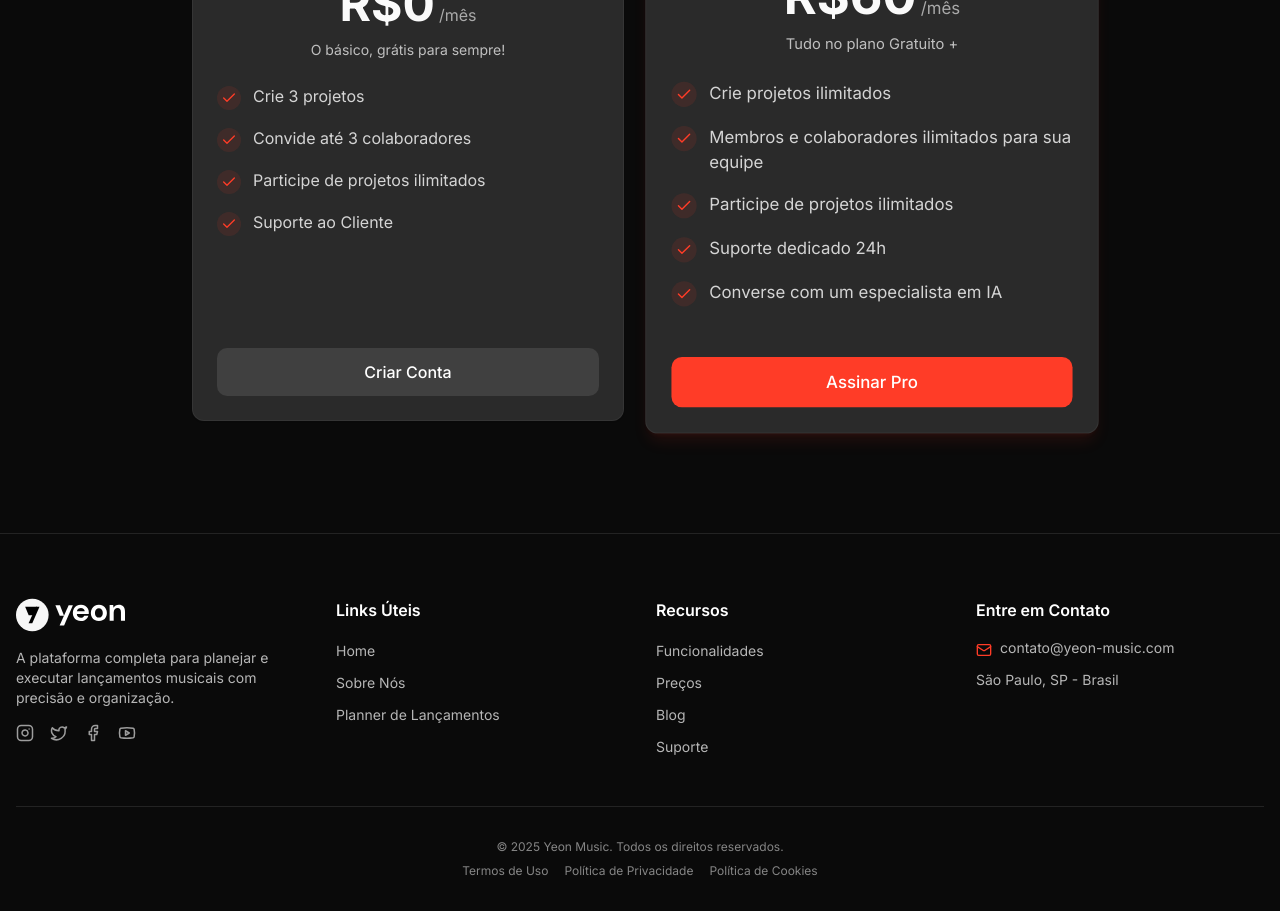
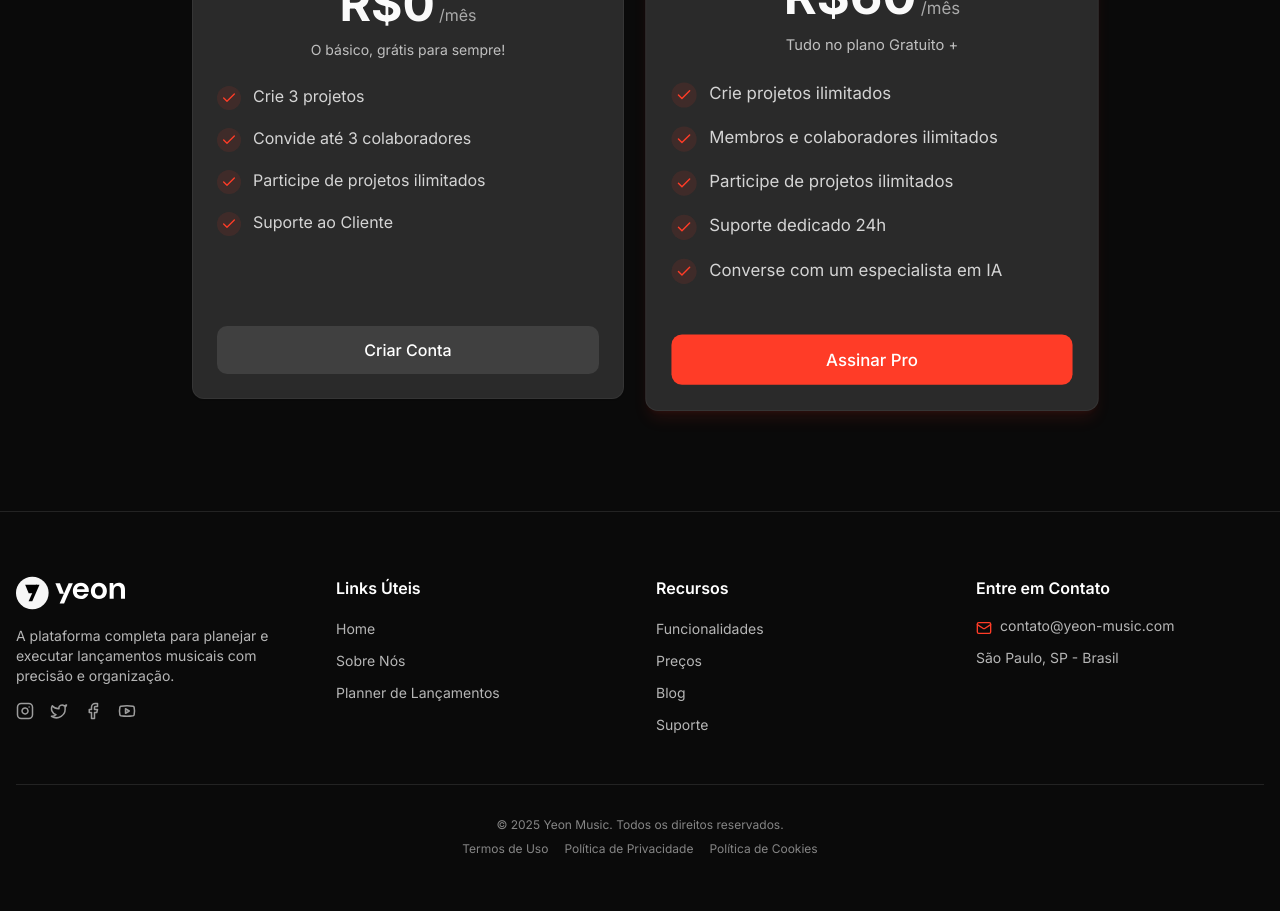
Before and after one commit to gustavohenriquepss/yeon-website, a React (Vite) app: page / in a window 1280 px wide. Shown: the part 3800-4711 px from the top of the page. After the commit the page ends 4689 px from the top, so only its background shows below. Built offline with nearby package versions, Linux system fonts and the light colour scheme.

Commit message:
Update pricing section text

```diff
--- a/src/components/home/PricingSection.tsx
+++ b/src/components/home/PricingSection.tsx
@@ -36,7 +36,7 @@ const PricingSection: React.FC = () => {
       description: "Tudo no plano Gratuito +",
       features: [
         { text: "Crie projetos ilimitados" },
-        { text: "Membros e colaboradores ilimitados para sua equipe" },
+        { text: "Membros e colaboradores ilimitados" },
         { text: "Participe de projetos ilimitados" },
         { text: "Suporte dedicado 24h" },
         { text: "Converse com um especialista em IA" },
```
